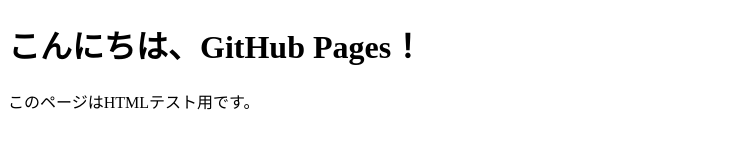
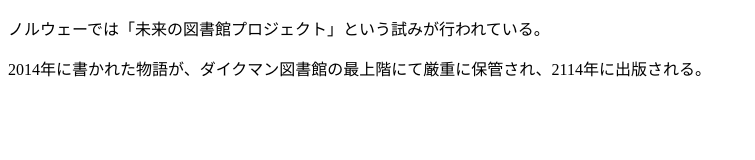
Before and after one commit to Siena-carrot/test-page, a plain HTML site: page index.html in a window 1280 px wide. Shown: the whole page, without its empty margins (0-755 px from the left). Drawn offline with Linux system fonts and the light colour scheme.

Commit message:
Add files via upload

```diff
--- a/index.html
+++ b/index.html
@@ -5,7 +5,7 @@
   <title>テストページ</title>
 </head>
 <body>
-  <h1>こんにちは、GitHub Pages！</h1>
-  <p>このページはHTMLテスト用です。</p>
+  <p>ノルウェーでは「未来の図書館プロジェクト」という試みが行われている。</p>
+  <p>2014年に書かれた物語が、ダイクマン図書館の最上階にて厳重に保管され、2114年に出版される。</p>
 </body>
 </html>
```
